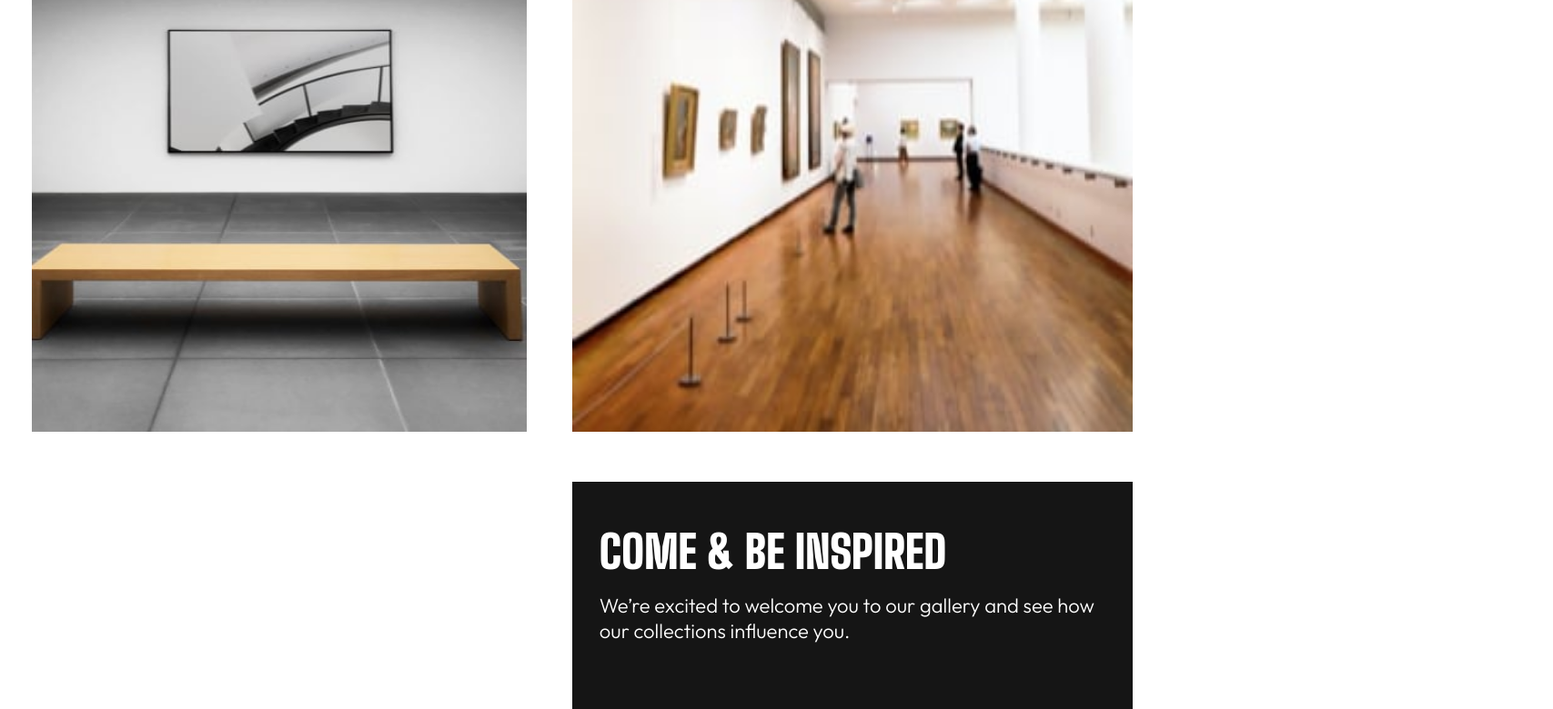
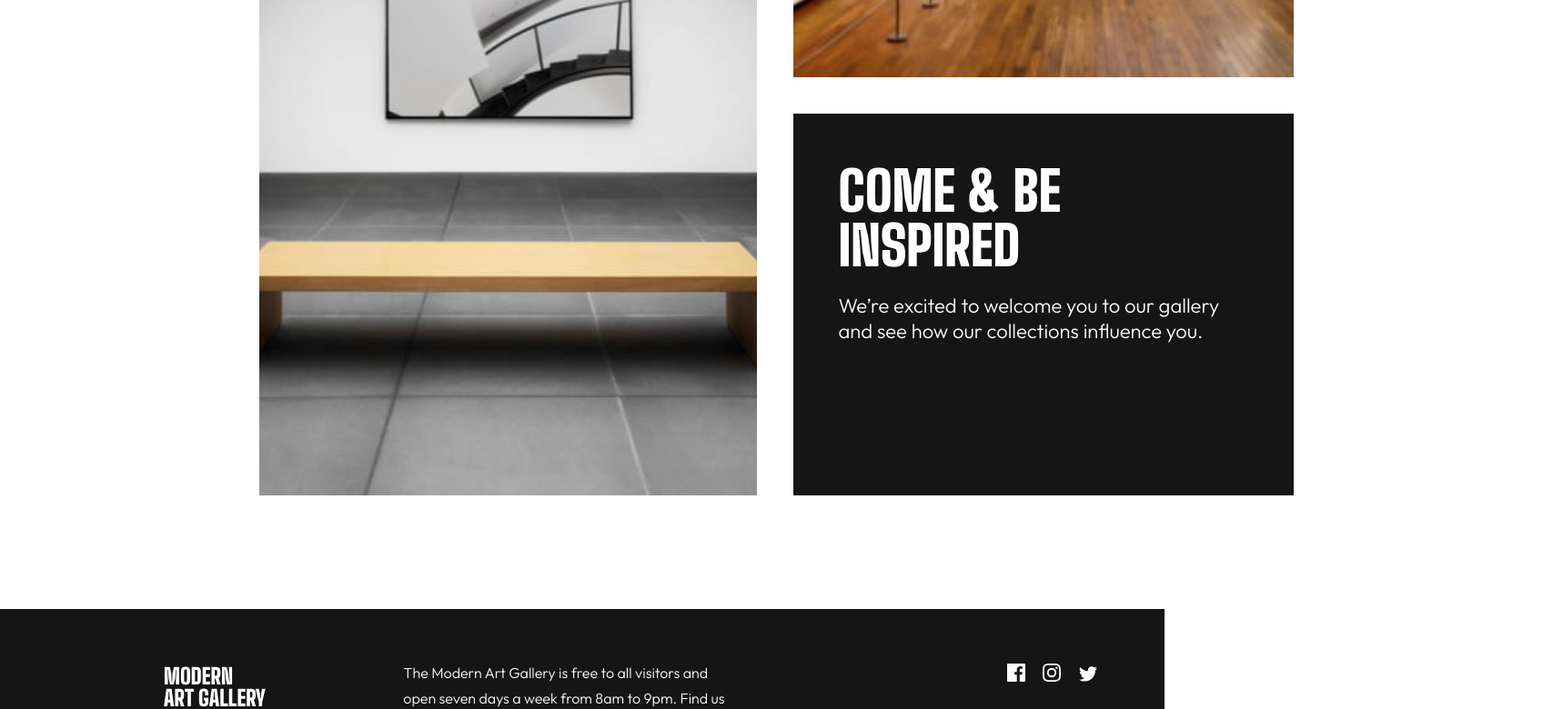
Before and after one commit to IndexDuo/ArtGalleryWebsite, a website: page src/index.html in a window 1280 px wide. Shown: the part 2020-2800 px from the top of the page at 91% size, 1707 px wide, since content can reach past the window. Drawn offline with Linux system fonts and the light colour scheme.

```diff
--- a/src/css/style.css
+++ b/src/css/style.css
@@ -45,6 +45,7 @@
   font-weight: 300;
   font-style: normal;
   line-height: 28px;
+  iine-spacing: 28px;
   font-size: 18px;
 }
 
@@ -194,6 +195,8 @@
 
   p {
     font-size: 22px;
+    line-height: 28px;
+    iine-spacing: 32px;
   }
 }
 
@@ -265,34 +268,133 @@
 
   /* gallery style (main) */
 
+  p {
+    font-size: 22px;
+    line-height: 28px;
+    iine-spacing: 32px;
+  }
+
+  h2 {
+    font-size: 60px;
+    line-height: 65px;
+    iine-spacing: 50px;
+  }
+
   .gallery-grid {
     display: grid;
-    grid-template-rows: 1fr 1fr 1fr; /* three-row layout */
-    grid-gap: 20px;
-    margin: 0 20px 0 20px;
+    grid-template-columns: repeat(3, 1fr);
+    grid-template-rows: auto;
+    grid-gap: 10px;
+    padding: 200px 270px 10px 270px;
   }
 
   #item-1 {
-    grid-column: 2;
+    grid-column: 2 / span 2;
     grid-row: 1;
+    margin-left: 10vw;
   }
+  #item-1 img {
+    max-width: 635px;
+    max-height: 400px;
+    object-fit: cover; /* Optional: this ensures the image covers the area, useful if the aspect ratio doesn't match */
+  }
+
   #item-2 {
     grid-column: 1;
     grid-row: 1;
+    height: auto;
+    width: 100%;
   }
+
+  #item-2 h2 {
+    padding: 50px 0 0 150px;
+    margin: auto;
+    max-width: 305px;
+    max-height: 180px;
+    min-width: 320px;
+    min-height: 80px;
+  }
+
+  #item-2 p {
+    padding: 20px 0 0 165px;
+    margin: auto;
+    max-width: 355px;
+    max-height: 180px;
+    min-width: 300px;
+    min-height: 80px;
+  }
+
   #item-3 {
-    grid-column: 1;
+    grid-column: 1 / span 2;
+    grid-row: 2 / span 2;
+  }
+
+  #item-3 img {
+    height: 100%;
+    width: 100%;
+    max-width: 725px;
+    object-fit: cover;
+  }
+
+  #item-4 {
     grid-row: 2;
+    grid-column: 3;
+    max-width: 552px;
   }
-  #item-4 {
-    /* position: relative; */
-    grid-row: 2;
-    grid-column: 2;
+  #item-4 img {
+    height: 100%;
+    width: 100%;
+    object-fit: cover;
   }
 
   #item-5 {
-    /* position: relative; */
     grid-row: 3;
+    grid-column: 3;
+    height: 40vh;
+    min-height: 300px;
+    padding: 0 0 100px 0;
+  }
+
+  #item-5 h2 {
+    max-width: 522px; /* same width as item-4 img */
+    padding: 55px 0px 0 50px;
+    margin: 0 250px 0 0;
+    min-width: 250px;
+    font-size: 60px;
+    line-spacing: 50px;
+    line-height: 60px;
+  }
+
+  #item-5 p {
+    padding: 0px 80px 0px 50px;
+    /* width: auto; */
+  }
+
+  /* footer styles */
+
+  .footer-grid {
+    display: grid;
+    grid-template-columns: 1fr 1fr 1fr; /* three-column layout */
+    grid-gap: 20px;
+    /* padding: 50px 150px 50px 150px; */
+  }
+
+  #footer-grid-item-heading {
+    grid-column: 1;
+    padding: 0 0 0 150px;
+    width: auto;
+  }
+
+  #footer-grid-item-para {
     grid-column: 2;
+    padding: 10px 30px 0 0;
+    width: auto;
+    min-width: 320px;
+  }
+
+  #footer-grid-item-social-media {
+    grid-column: 3;
+    padding: 10px 0px 0 250px;
+    min-width: 120px;
   }
 }
--- a/src/index.html
+++ b/src/index.html
@@ -115,15 +115,21 @@
       </main>
     </div>
 
-    <footer>
+    <footer class="footer-grid">
+      <div id="footer-grid-item-heading">
         <h4>Modern <br />Art Gallery</h4>
+      </div>
+      <div id="footer-grid-item-para">
         <p id="footer-paragraph">
           The Modern Art Gallery is free to all visitors and open seven days a week from 8am to 9pm. Find us at 99 King
           Street, Newport, USA.
         </p>
+      </div>
+      <div id="footer-grid-item-social-media">
         <img src="assets/icon-facebook.svg" class="social-media-icons" alt="Facebook" />
         <img src="assets/icon-instagram.svg" class="social-media-icons" alt="Instagram" />
         <img src="assets/icon-twitter.svg" class="social-media-icons" alt="Twitter" />
+      </div>
     </footer>
   </body>
 </html>
--- a/src/js/script.js
+++ b/src/js/script.js
@@ -1,7 +1,7 @@
+
 function adjustBreaks() {
   const breakPoints = document.querySelectorAll('.break');
   if (window.innerWidth < 768) {
-    // Example breakpoint
     breakPoints.forEach((point) => (point.innerHTML = '<br>'));
   } else {
     breakPoints.forEach((point) => (point.innerHTML = ' '));
@@ -10,8 +10,7 @@
 
 function adjustBreaksDesktop() {
   const breakPoints = document.querySelectorAll('.breakDeskTop');
-  if (window.innerWidth > 1068) {
-    // Example breakpoint
+  if (window.innerWidth < 1024) {
     breakPoints.forEach((point) => (point.innerHTML = '<br>'));
   } else {
     breakPoints.forEach((point) => (point.innerHTML = ' '));
```
Lines whose indentation alone changed are shown as unchanged.
